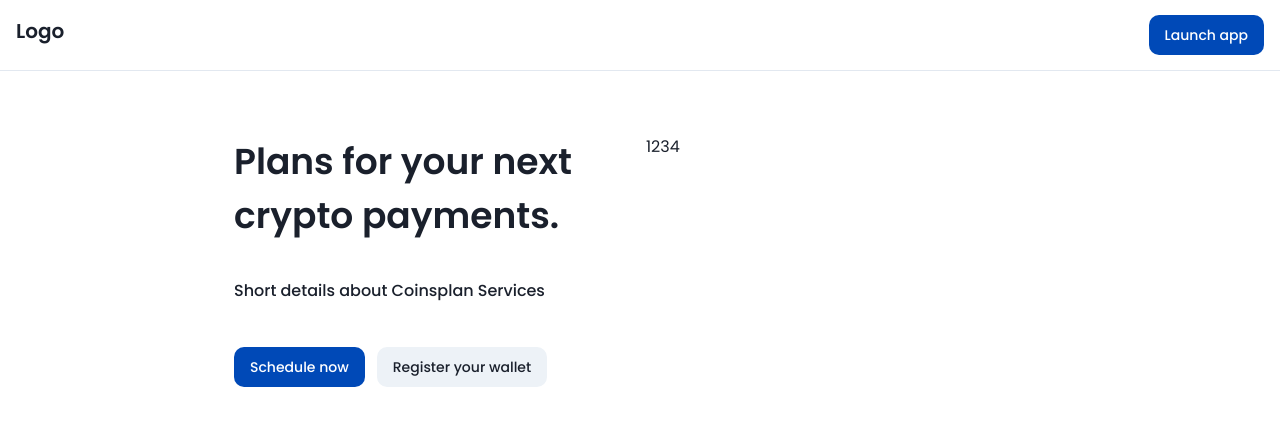
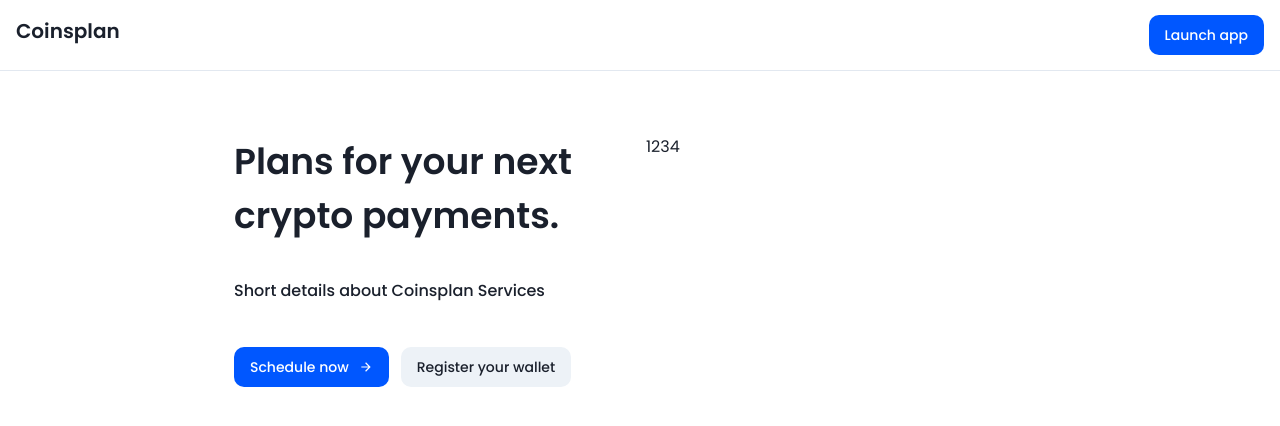
Before and after one commit to coinsplan/coinsplan-interface, a Next.js app: page / in a window 1280 px wide. Shown: the top 426 px of the page. Built offline with nearby package versions, Linux system fonts and the light colour scheme.

Commit message:
✏️ Fix some UI bugs

```diff
--- a/pages/index.tsx
+++ b/pages/index.tsx
@@ -1,10 +1,13 @@
+import { ArrowForwardIcon } from "@chakra-ui/icons";
 import { Box, Button, Grid, GridItem, Heading, HStack, Text, VStack } from "@chakra-ui/react";
 import type { NextPage } from "next";
 import Head from "next/head";
+import { useRouter } from "next/router";
 import Content from "../src/components/structures/Content";
 import StaticTemplate from "../src/components/structures/StaticTemplate";
 
 const Home: NextPage = () => {
+  const router = useRouter()
   return (
     <>
       <Head>
@@ -26,8 +29,8 @@
                   </Heading>
                   <Text fontWeight={500}>Short details about Coinsplan Services</Text>
                   <HStack spacing={3}>
-                    <Button colorScheme="main">Schedule now</Button>
-                    <Button>Register your wallet</Button>
+                    <Button colorScheme="mainNonDynamic" onClick={() => router.push("/app/scheduler")}>Schedule now <ArrowForwardIcon ms="10px"/></Button>
+                    <Button onClick={() => router.push("/signup")}>Register your wallet</Button>
                   </HStack>
                 </VStack>
               </Box>
--- a/src/components/Navbar.tsx
+++ b/src/components/Navbar.tsx
@@ -3,14 +3,15 @@
 
 const Navbar: FC = () => {
     const borderColor = useColorModeValue("gray.200", "gray.800")
+    const bg = useColorModeValue("white", "darkBackground")
     return (
-        <Box border="1px solid" borderWidth="0 0 1px 0" borderColor={borderColor} position="sticky" top={0} zIndex={70}>
+        <Box border="1px solid" borderWidth="0 0 1px 0" borderColor={borderColor} position="sticky" top={0} zIndex={70} bg={bg}>
             <Container maxW="container.xl" display="flex" justifyContent="space-between" alignItems="center" minH="70px">
                 <Box>
-                    <Heading size="md">Logo</Heading>
+                    <Heading size="md">Coinsplan</Heading>
                 </Box>
                 <Box>
-                    <Button colorScheme="main">Launch app</Button>
+                    <Button colorScheme="mainNonDynamic">Launch app</Button>
                 </Box>
             </Container>
         </Box>
--- a/src/styles/theme.ts
+++ b/src/styles/theme.ts
@@ -53,6 +53,7 @@
     700: brand700,
     800: brand800,
   },
+  darkBackground: "#0a0b0d"
 };
 
 const components = {
--- a/src/views/signup/index.tsx
+++ b/src/views/signup/index.tsx
@@ -110,7 +110,7 @@
                   <Heading size="sm">What should we call you?</Heading>
                   <Input placeholder="Ex. Beam, Elon Dust" w="full" />
                   <Heading size="sm">Email address</Heading>
-                  <Input placeholder="example@coinsplan.com" w="full" type="email"/>
+                  <Input placeholder="email@example.com" w="full" type="email"/>
                   <Checkbox mt="40px !important" colorScheme="mainNonDynamic">
                     <Text fontSize="14px">
                       I agree to the terms and conditions and privacy policy.
```
